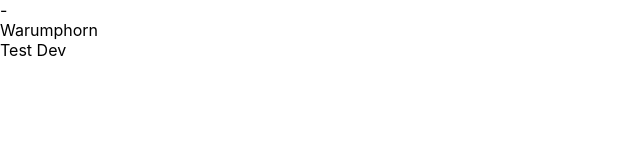
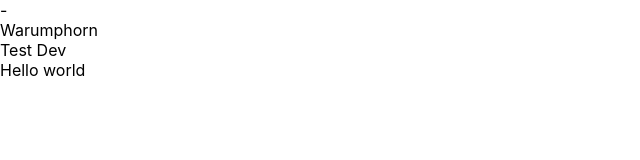
Before and after one commit to Warumphorn/nextjs-test, a Next.js app: page /ken in a window 1280 px wide. Shown: the top 160 px of the page, without its empty margins (0-640 px from the left). Built offline with nearby package versions, Linux system fonts and the light colour scheme.

Commit message:
Update index.js

```diff
--- a/pages/ken/index.js
+++ b/pages/ken/index.js
@@ -5,6 +5,7 @@ export default function Ken(props) {
         <div>{props.text} - {props.testset}</div>
         <div> Warumphorn </div>
         <div> Test Dev  </div>
+         <div> Hello world  </div>
         </div>
     )
 }
```
